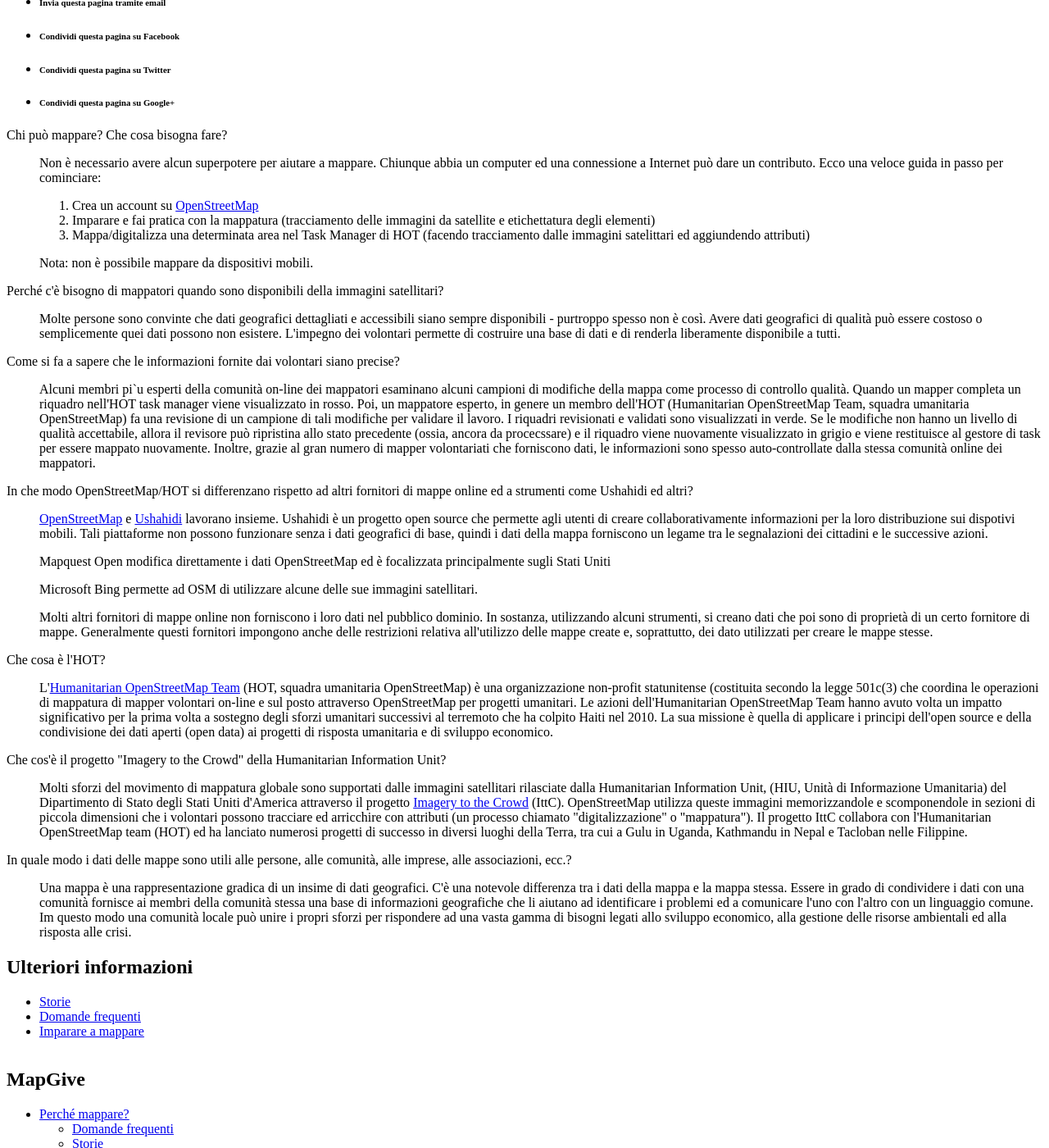
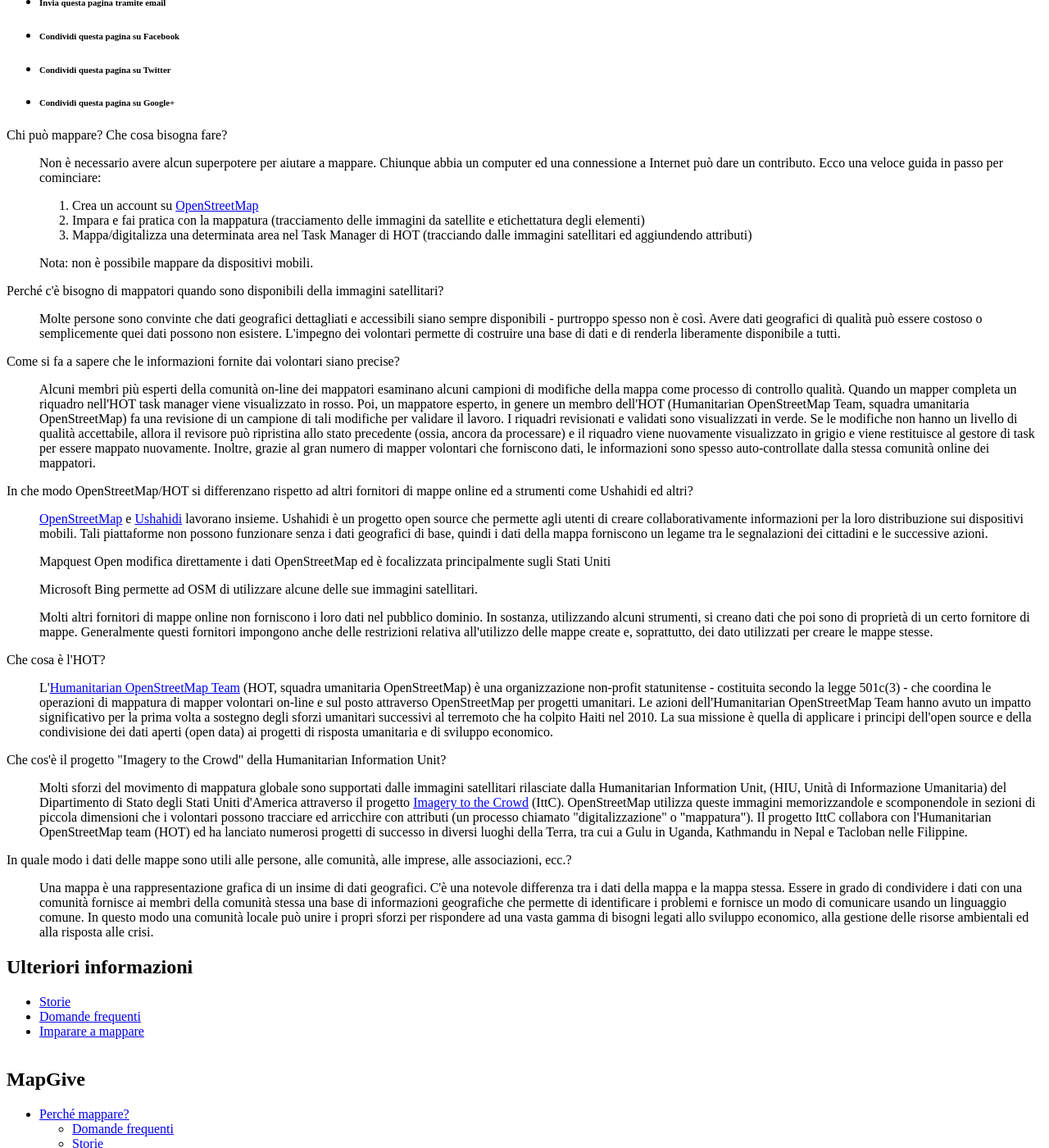
Before and after one commit to osmItalia/MapgiveIT, a Jekyll site: the page built from domande-frequenti/index.html, in a window 1280 px wide and 1400 px high, scrolled down 345 px. Shown: the whole window at 82% size. Built offline with Jekyll 4.4.1, drawn with Linux system fonts in a browser that asks for light colours; nearby versions of some CDN libraries; Markdown is read by kramdown in place of the engine named in the settings.

Commit message:
Fix typos, thanks to GMN

```diff
--- a/domande-frequenti/index.html
+++ b/domande-frequenti/index.html
@@ -34,12 +34,12 @@
           <li>Crea un account su <a href="http://www.openstreetmap.org/"
           target="_blank">OpenStreetMap</a></li>
 
-          <li>Imparare e fai pratica con la mappatura (tracciamento delle
+          <li>Impara e fai pratica con la mappatura (tracciamento delle
           immagini da satellite e etichettatura degli elementi)</li>
 
           <li>Mappa/digitalizza una determinata area nel Task Manager di
-          HOT (facendo tracciamento dalle immagini satelittari ed
-          aggiundendo attributi)</li>
+          HOT (tracciando dalle immagini satellitari ed aggiundendo
+          attributi)</li>
         </ol>
 
         <p>Nota: non è possibile mappare da dispositivi mobili.</p>
@@ -61,7 +61,7 @@
       informazioni fornite dai volontari siano precise?</dt>
 
       <dd id="panel3">
-        <p>Alcuni membri pi`u esperti della comunità on-line dei
+        <p>Alcuni membri più esperti della comunità on-line dei
         mappatori esaminano alcuni campioni di modifiche della mappa come
         processo di controllo qualità. Quando un mapper completa un
         riquadro nell'HOT task manager viene visualizzato in rosso. Poi,
@@ -71,10 +71,10 @@
         lavoro. I riquadri revisionati e validati sono visualizzati in
         verde. Se le modifiche non hanno un livello di qualità
         accettabile, allora il revisore può ripristina allo stato
-        precedente (ossia, ancora da procecssare) e il riquadro viene
+        precedente (ossia, ancora da processare) e il riquadro viene
         nuovamente visualizzato in grigio e viene restituisce al gestore
         di task per essere mappato nuovamente. Inoltre, grazie al gran
-        numero di mapper volontariati che forniscono dati, le
+        numero di mapper volontari che forniscono dati, le
         informazioni sono spesso auto-controllate dalla stessa comunità
         online dei mappatori.</p>
       </dd>
@@ -89,7 +89,7 @@
         target="_blank">Ushahidi</a> lavorano insieme. Ushahidi è un
         progetto open source che permette agli utenti di creare
         collaborativamente informazioni per la loro distribuzione sui
-        dispotivi mobili. Tali piattaforme non possono funzionare senza i
+        dispositivi mobili. Tali piattaforme non possono funzionare senza i
         dati geografici di base, quindi i dati della mappa forniscono un
         legame tra le segnalazioni dei cittadini e le successive
         azioni.</p>
@@ -114,10 +114,10 @@
         <p>L'<a href="http://hot.openstreetmap.org/" target=
         "_blank">Humanitarian OpenStreetMap Team</a> (HOT, squadra
         umanitaria OpenStreetMap) è una organizzazione non-profit
-        statunitense (costituita secondo la legge 501c(3) che coordina le
+        statunitense - costituita secondo la legge 501c(3) - che coordina le
         operazioni di mappatura di mapper volontari on-line e sul posto
         attraverso OpenStreetMap per progetti umanitari. Le azioni
-        dell'Humanitarian OpenStreetMap Team hanno avuto volta un impatto
+        dell'Humanitarian OpenStreetMap Team hanno avuto un impatto
         significativo per la prima volta a sostegno degli sforzi
         umanitari successivi al terremoto che ha colpito Haiti nel 2010.
         La sua missione è quella di applicare i principi dell'open source
@@ -150,13 +150,13 @@
       ecc.?</dt>
 
       <dd id="panel7">
-        <p>Una mappa è una rappresentazione gradica di un insime di dati
+        <p>Una mappa è una rappresentazione grafica di un insime di dati
         geografici. C'è una notevole differenza tra i dati della mappa e
         la mappa stessa. Essere in grado di condividere i dati con una
         comunità fornisce ai membri della comunità stessa una base di
-        informazioni geografiche che li aiutano ad identificare i
-        problemi ed a comunicare l'uno con l'altro con un linguaggio
-        comune. Im questo modo una comunità locale può unire i propri
+        informazioni geografiche che permette di identificare i
+        problemi e fornisce un modo di comunicare usando un linguaggio
+        comune. In questo modo una comunità locale può unire i propri
         sforzi per rispondere ad una vasta gamma di bisogni legati allo
         sviluppo economico, alla gestione delle risorse ambientali ed
         alla risposta alle crisi.</p>
```
